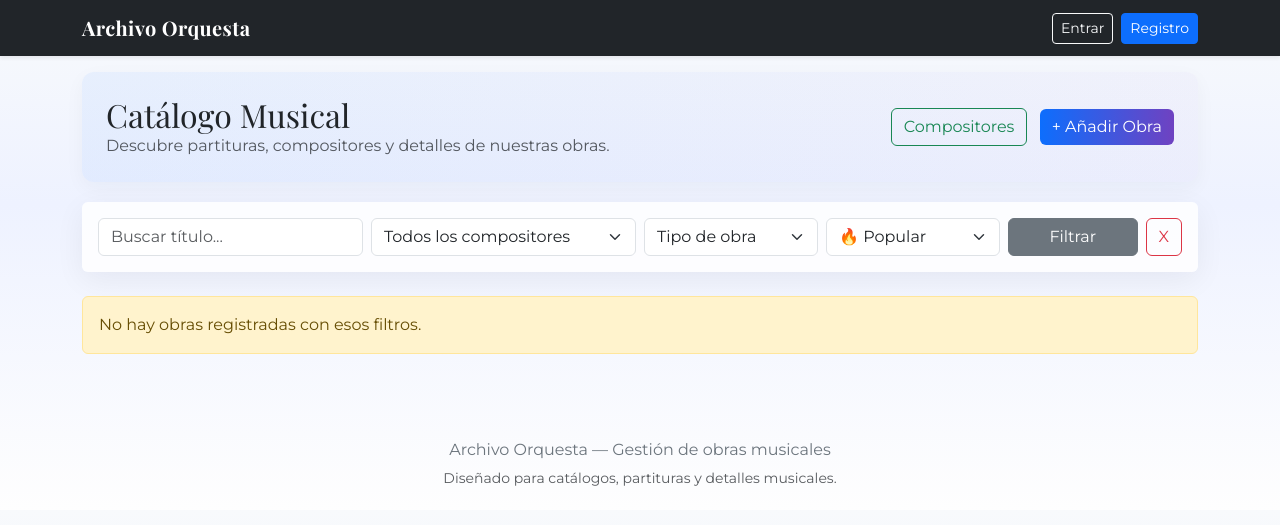
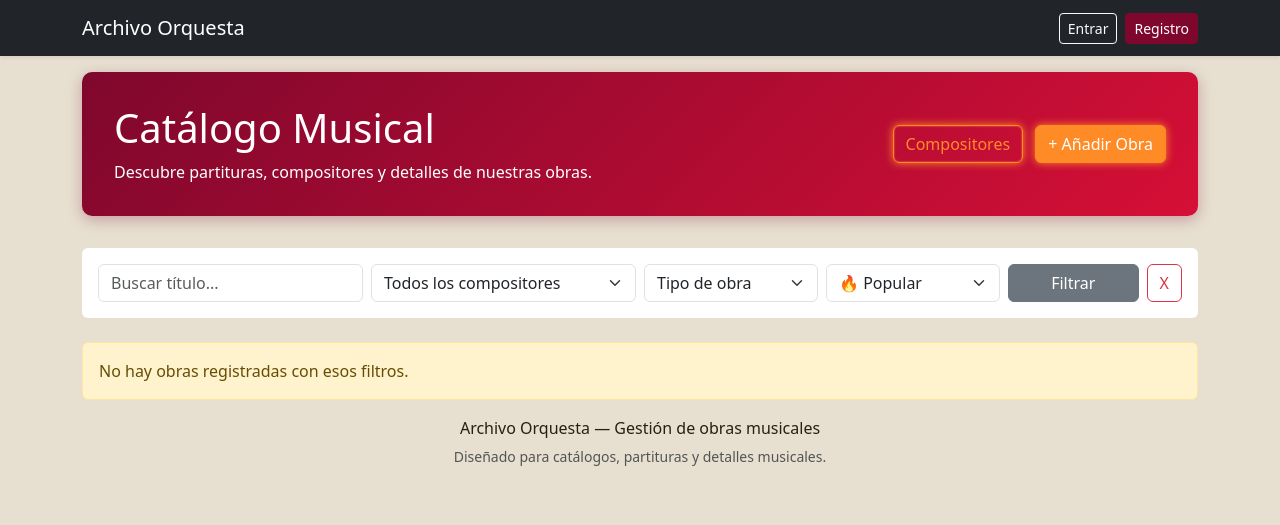
Before and after one commit to i22urvip/Gesti-n-musical, a Django app: page / in a window 1280 px wide. Shown: the top 525 px of the page. Run offline with Django 5.2, Linux system fonts and the light colour scheme; data that the repository does not hold is empty.

Commit message:
Actualización html

```diff
--- a/catalogo/templates/catalogo/base.html
+++ b/catalogo/templates/catalogo/base.html
@@ -7,38 +7,88 @@
     <link href="https://cdn.jsdelivr.net/npm/bootstrap@5.3.0/dist/css/bootstrap.min.css" rel="stylesheet">
     <link href="https://fonts.googleapis.com/css2?family=Playfair+Display:wght@400;700&family=Montserrat:wght@300;400;600&display=swap" rel="stylesheet">
     <style>
-        :root{
-            --primary:#0d6efd;
-            --accent:#6f42c1;
-            --muted:#6c757d;
-            --card-bg:rgba(255,255,255,0.85);
-        }
-        body{
-            font-family: 'Montserrat', system-ui, -apple-system, 'Segoe UI', Roboto, 'Helvetica Neue', Arial;
-            background: linear-gradient(180deg, #f8fafc 0%, #eef2ff 40%, #fefefe 100%);
-            color:#212529;
-            -webkit-font-smoothing:antialiased;
-            -moz-osx-font-smoothing:grayscale;
-        }
-        .brand-title{font-family: 'Playfair Display', serif; font-weight:700; letter-spacing:0.4px}
-        .navbar-brand .small-note{font-size:1.1rem; margin-right:6px}
-        .page-hero{
-            background: linear-gradient(90deg, rgba(13,110,253,0.06), rgba(111,66,193,0.03));
-            border-radius:12px;
-            padding:24px;
-            margin-top:12px;
-            margin-bottom:20px;
-            box-shadow: 0 6px 20px rgba(31,41,55,0.04);
-        }
-        .page-hero h1{font-family:'Playfair Display', serif; font-size:2rem; margin-bottom:0}
-        .card.shadow-musical{box-shadow: 0 8px 30px rgba(15,23,42,0.06); border:0}
-        .btn-music{background: linear-gradient(90deg,var(--primary),var(--accent)); color:white; border:0}
-        .badge-music{background:linear-gradient(90deg,#ffd166,#ff7b7b); color:#2b2b2b}
-        footer.site-footer{margin-top:48px;padding:20px 0;color:var(--muted)}
-        footer.site-footer a{color:var(--muted); text-decoration:none}
-        .music-icon{display:inline-block;font-size:1.2rem}
-        .form-card{background:var(--card-bg)}
-    </style>
+    /* 1. DEFINIMOS TU PALETA DE COLORES MAESTRA */
+    :root {
+        --fondo-crema: #e7e0d1;  /* Un crema muy elegante para el fondo */
+        --amarillo: #FFC001;    /* Detalles y brillos */
+        --naranja: #FF8B27;     /* Botones secundarios */
+        --rojo-vivo: #D60F36;   /* Alertas y toques de calor */
+        --burdeos: #7F072D;     /* Tu color principal (títulos, bordes fuertes) */
+        --texto-oscuro: #2b1d14; /* Un marrón muy oscuro, mejor que el negro puro */
+    }
+
+    /* 2. APLICAMOS EL FONDO Y TEXTO A TODA LA WEB */
+    body {
+        background-color: var(--fondo-crema);
+        color: var(--texto-oscuro);
+    }
+
+    /* 3. REDISEÑAMOS EL HERO (La cabecera de las páginas) */
+    .page-hero {
+        background: linear-gradient(135deg, var(--burdeos), var(--rojo-vivo));
+        color: white;
+        padding: 2rem;
+        border-radius: 10px;
+        margin-bottom: 2rem;
+        box-shadow: 0 4px 15px rgba(127, 7, 45, 0.3);
+    }
+    .page-hero h1, .page-hero p {
+        color: white !important;
+    }
+
+
+    .text-primary { color: var(--burdeos) !important; }
+    .border-primary { border-color: var(--burdeos) !important; }
+    .bg-primary { background-color: var(--burdeos) !important; }
+    .btn-primary { background-color: var(--burdeos); border-color: var(--burdeos); color: white; }
+    .btn-primary:hover { background-color: var(--rojo-vivo); border-color: var(--rojo-vivo); color: white;}
+
+    /* Lo que era Verde (Success) o tu botón de Música ahora es Naranja */
+    .btn-success, .btn-music { background-color: var(--naranja); border-color: var(--naranja); color: white; }
+    .btn-success:hover, .btn-music:hover { background-color: #e6761b; border-color: #e6761b; color: white; }
+    .btn-outline-success { color: var(--naranja); border-color: var(--naranja); }
+    .btn-outline-success:hover { background-color: var(--naranja); color: white; }
+
+    /* Las etiquetas de las tarjetas (Badges) */
+    .badge.bg-info { background-color: var(--amarillo) !important; color: #2b1d14 !important; }
+    .badge-music{background:linear-gradient(90deg,#ffd166,#ff7b7b); color:#2b2b2b}
+
+    /* Adaptamos las tarjetas al nuevo fondo */
+    .card {
+        background-color: white; /* Para que destaquen sobre el fondo crema */
+    }
+
+    .page-hero .btn {
+        /* La luz base (una sombra hacia fuera y otra sutil hacia dentro) */
+        box-shadow: 0 0 8px var(--naranja), inset 0 0 2px var(--naranja);
+        transition: all 0.3s ease-in-out;
+    }
+
+    .page-hero .btn:hover {
+        /* Al pasar el ratón, la luz explota y brilla más fuerte */
+        box-shadow: 0 0 15px var(--naranja), 0 0 30px var(--naranja), 0 0 45px var(--rojo-vivo);
+        transform: translateY(-2px); /* Un pequeño saltito hacia arriba */
+        color: white !important;
+    }
+
+    /* 7. BOTÓN VOLVER (Elegante y con alto contraste) */
+    .btn-volver {
+        background-color: var(--texto-oscuro); /* Fondo marrón muy oscuro */
+        color: var(--fondo-crema) !important;  /* Letras color crema */
+        border: 2px solid var(--texto-oscuro);
+        font-weight: bold;
+        transition: all 0.3s ease;
+        box-shadow: 0 4px 6px rgba(43, 29, 20, 0.2);
+    }
+
+    .btn-volver:hover {
+        background-color: var(--burdeos);      /* Se vuelve burdeos al pasar el ratón */
+        border-color: var(--burdeos);
+        color: white !important;
+        transform: translateY(-2px);           /* Pequeño saltito */
+        box-shadow: 0 6px 15px rgba(127, 7, 45, 0.3);
+    }
+</style>
 </head>
 <body>
 
--- a/catalogo/templates/catalogo/lista_obras.html
+++ b/catalogo/templates/catalogo/lista_obras.html
@@ -16,6 +16,21 @@
 {% endblock %}
 
 {% block content %}
+
+<style>
+    .zoom-hover {
+        /* Prepara la tarjeta para que la animación sea suave */
+        transition: transform 0.3s ease-in-out, box-shadow 0.3s ease-in-out;
+    }
+    .zoom-hover:hover {
+        /* Hace el zoom del 3% */
+        transform: scale(1.03);
+        /* Cambia la flecha por la 'manita' para invitar a hacer clic */
+        cursor: pointer;
+        /* Hace que la sombra sea un poco más grande al elevarse */
+        box-shadow: 0 10px 20px rgba(0,0,0,0.15) !important;
+    }
+</style>
 
 <div class="card p-3 mb-4 shadow-musical border-0 form-card">
     <form method="GET" action="{% url 'lista_obras' %}" class="row g-2 align-items-center">
@@ -52,10 +67,10 @@
     </form>
 </div>
 
-    <div class="row">
+<div class="row">
     {% for obra in obras %}
-        <div class="col-md-6 mb-3">
-            <div class="card shadow-musical h-100 border-0 border-start border-primary border-4">
+        <div class="col-md-6 mb-4">
+            <div class="card shadow-musical h-100 border-0 border-start border-primary border-4 zoom-hover">
                 <div class="card-body">
                     <h5 class="card-title fw-bold">
                         <a href="{% url 'detalle_obra' obra.id %}" class="text-decoration-none">{{ obra.titulo }}</a>
@@ -73,4 +88,5 @@
         <div class="col-12"><div class="alert alert-warning">No hay obras registradas con esos filtros.</div></div>
     {% endfor %}
 </div>
+
 {% endblock %}
```
Also changed, not shown: catalogo/templates/catalogo/lista_compositores.html (+10 -6 lines).
